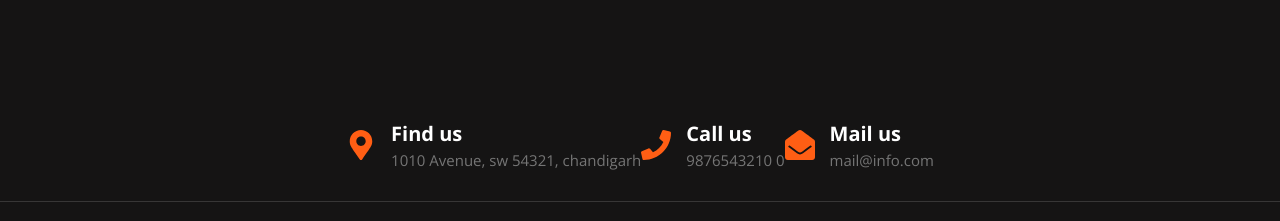
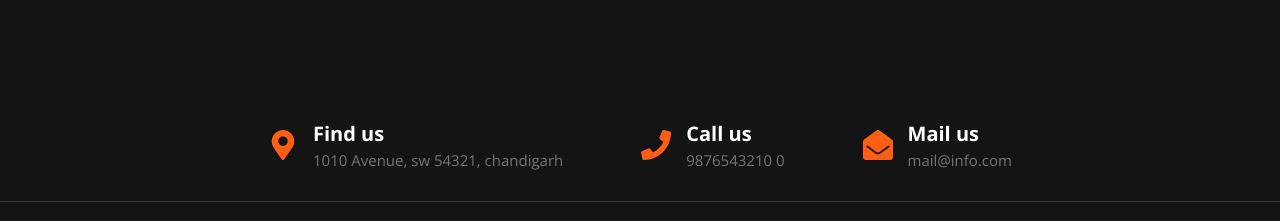
Before and after one commit to GaelBaptista/drestagio, a React (Vite) app: page /about in a window 1280 px wide. Shown: the part 1340-1561 px from the top of the page. Built offline with nearby package versions, Linux system fonts and the light colour scheme.

Commit message:
setingsfooter

```diff
--- a/src/components/Footer/footer.css
+++ b/src/components/Footer/footer.css
@@ -8,8 +8,13 @@
 .footer-content {
   padding: 30px 0;
 
+
 }
-
+.row {
+  display: flex;
+  justify-content: space-evenly;
+  flex-wrap: wrap;
+}
 /*
 
 .footer-cta {
```
